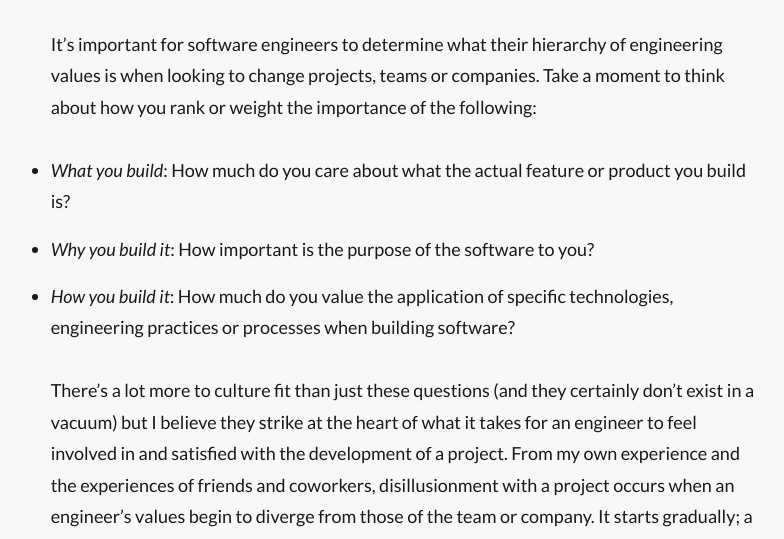
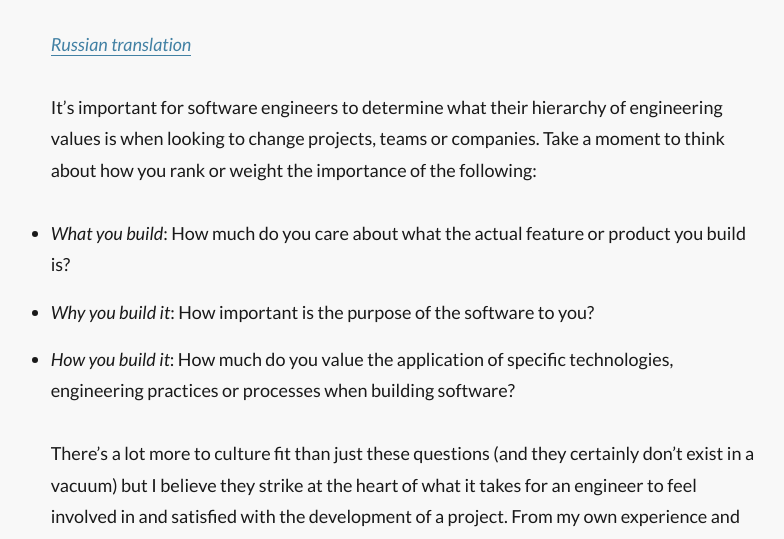
Before and after one commit to 00f2ff/duncanmcisaac.com, a Gatsby site: page /a-hierarchy-of-engineering-values/ in a window 1280 px wide. Shown: the part 254-793 px from the top of the page, without its empty margins (235-1019 px from the left). Built offline with nearby package versions, Linux system fonts and the light colour scheme; Gatsby itself is replaced by a stand-in of ours; some packages are replaced by stand-ins of ours; a web font is replaced by a local one.

Commit message:
added russian translation to engineering values post

```diff
--- a/content/blog/a-hierarchy-of-engineering-values/index.md
+++ b/content/blog/a-hierarchy-of-engineering-values/index.md
@@ -4,6 +4,8 @@ date: "2020-05-31"
 description: "It’s important for software engineers to determine what their hierarchy of engineering values is when looking to change projects, teams or companies..."
 tags: ["writing", "software"]
 ---
+
+<i><a target="_blank" href="https://softdroid.net/ierarhiya-inzhenernyh-cennostey">Russian translation</a></i>
 
 It’s important for software engineers to determine what their hierarchy of engineering values is when looking to change projects, teams or companies. Take a moment to think about how you rank or weight the importance of the following:
 
```
